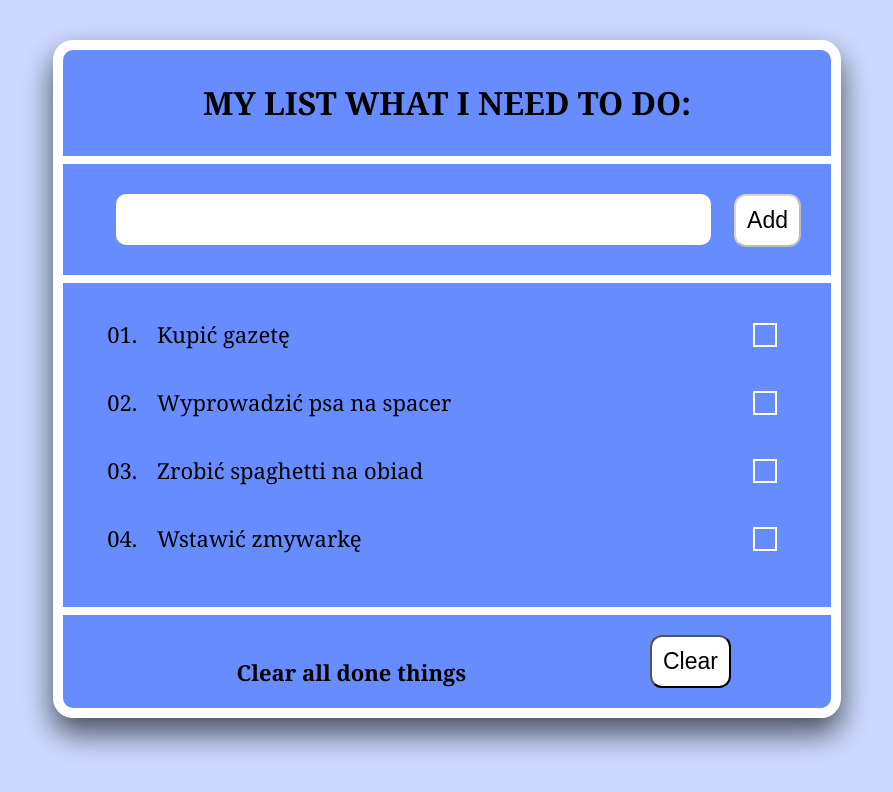
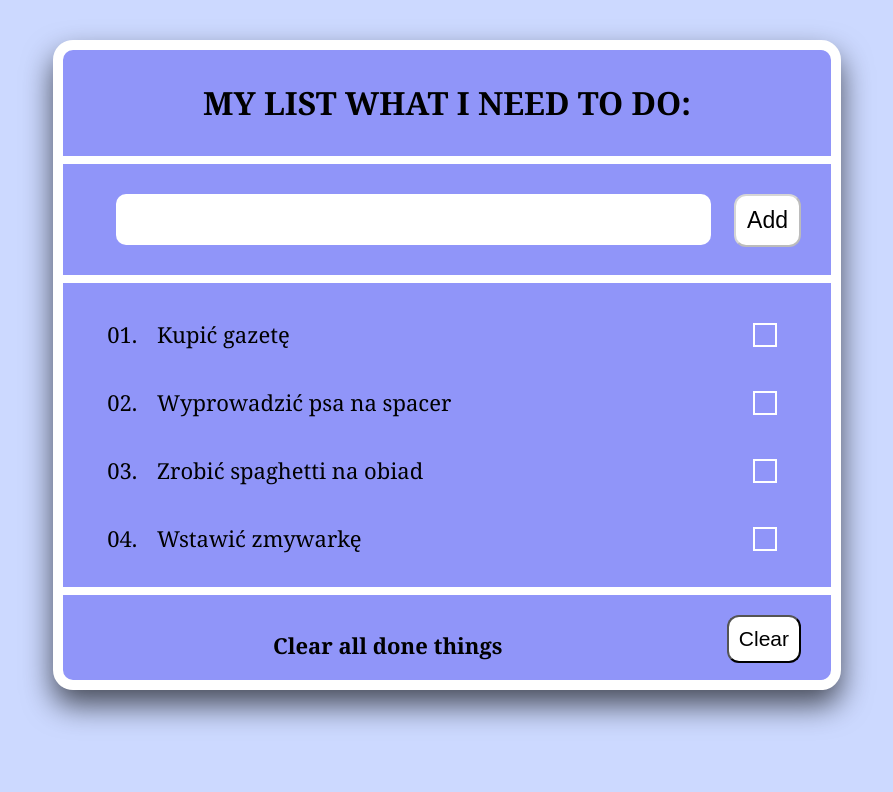
Before and after one commit to Gniewogniew/Poland---Block-19-Try-Jquery---Part-3, a plain HTML site: page index.html in a window 1280 px wide. Shown: the whole page, without its empty margins (193-1086 px from the left). Drawn offline with nearby package versions, Linux system fonts and the light colour scheme.

Commit message:
Update main.css

```diff
--- a/css/main.css
+++ b/css/main.css
@@ -5,15 +5,13 @@ body{
 }
 .appToDo{
   min-height: 400px;
-  width: 600px;
   border-radius: 20px;
   border: 10px solid white;
-  background: #668cff;
+  background: #9095f9;
   box-shadow: 0 15px 30px rgba(0,0,0,.65);
   width: 60%;
   margin: 0px auto;
   margin-top: 40px;
-  margin-bottom: 40px;
 }
 header {
   padding: 10px;
@@ -48,7 +46,7 @@ header {
   overflow-wrap: break-word;
   margin-right: 30px;
   margin-left: 30px;
-  margin-bottom: 40px;
+  margin-bottom: 20px;
 }
 .item {
   margin: 10px;
@@ -79,23 +77,27 @@ label span {
   background: #ff0000;
   cursor: pointer;
 }
-.remove{
-  border-radius: 12px;
-  padding: 11px;
-  font-size: 23px;
-  cursor: pointer;
-  background: #ffffff;
-  color: black;
-}
 footer{
   border-top: 8px solid white;
   text-align: center;
   padding: 20px;
+  margin-bottom: 45px;
 }
 p {
   float: left;
   margin-left: 50px;
   font-size: 22px;
-  width: 60%;
+  width: 70%;
   font-weight: bold;
+  margin-top: 15px;
 }
+.remove{
+  float: right;
+  border-radius: 12px;
+  padding: 10px;
+  font-size: 21px;
+  cursor: pointer;
+  background: #ffffff;
+  color: black;
+  margin-right: 10px;
+}
```
